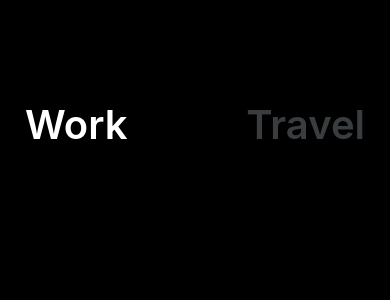
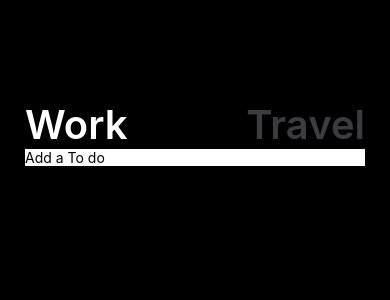
Before and after one commit to superbigpro/RN-todo, a React Native app: screen / in a window 390 px wide. Shown: the top 300 px of the page. Built offline with nearby package versions, Linux system fonts and the light colour scheme.

Commit message:
add text input

```diff
--- a/App.tsx
+++ b/App.tsx
@@ -15,7 +15,8 @@ import {
   Text,
   useColorScheme,
   View,
-  TouchableOpacity
+  TouchableOpacity,
+  TextInput
 } from 'react-native';
 
 import {
@@ -48,6 +49,10 @@ function App(): React.JSX.Element {
         <Text style={{...styles.btnText, color : working ? theme.grey: "white"}}>Travel</Text>
         </TouchableOpacity>
       </View>
+      <View>
+        <TextInput placeholder={working ? "Add a To do" : "Where do you want to go?"}
+          style={styles.input} />
+      </View>
     </View>
   );
 }
@@ -67,6 +72,9 @@ const styles = StyleSheet.create({
     fontSize:40,
     color: "white",
     fontWeight:"600",
+  },
+  input:{
+    backgroundColor:"white"
   }
 });
 
```
